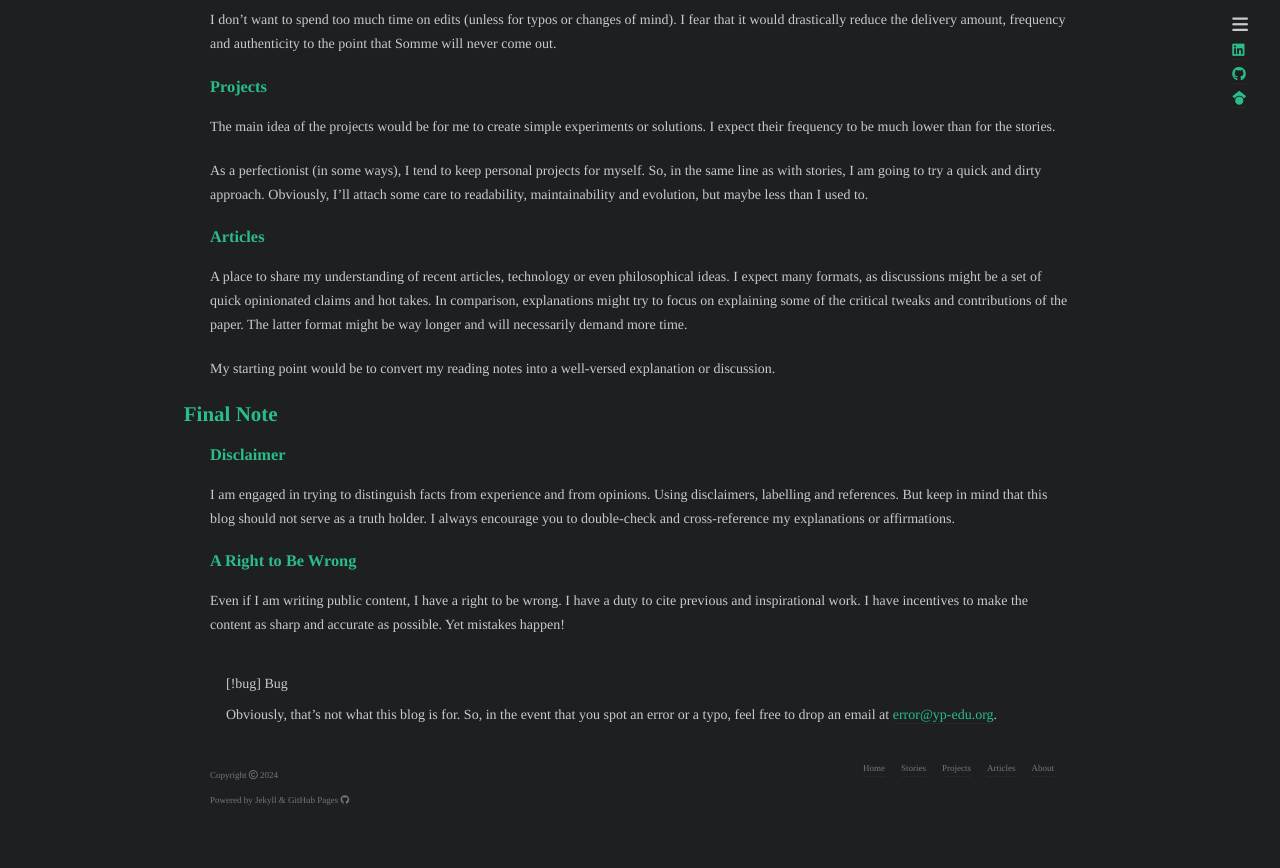
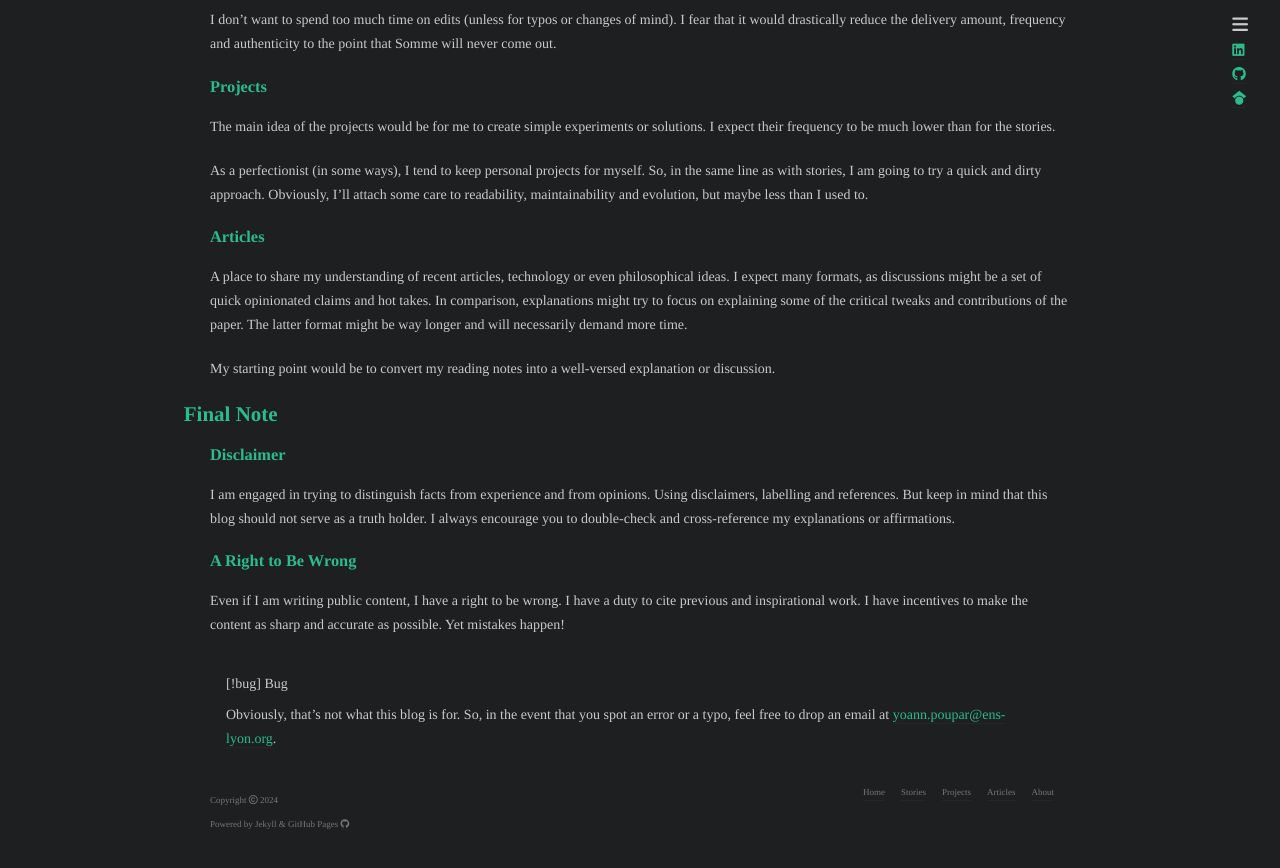
Before and after one commit to yp-edu/yp-edu.github.io, a Jekyll site: the page built from pages/_stories/why-this-blog.md, in a window 1280 px wide and 900 px high, scrolled down 1313 px. Shown: the top 868 px of the window. Built offline with Jekyll 4.4.1, drawn with Linux system fonts in a browser that asks for light colours; nearby versions of some CDN libraries; some web fonts are replaced; Markdown is read by kramdown in place of the engine named in the settings; a style sheet for code colours, icons or effects is not loaded.

Commit message:
email edit

```diff
--- a/pages/_stories/why-this-blog.md
+++ b/pages/_stories/why-this-blog.md
@@ -83,4 +83,4 @@ Even if I am writing public content, I have a right to be wrong. I have a duty t
 
 > [!bug] Bug
 >
->Obviously, that's not what this blog is for. So, in the event that you spot an error or a typo, feel free to drop an email at [error@yp-edu.org](mailto:error@yp-edu.org).
+>Obviously, that's not what this blog is for. So, in the event that you spot an error or a typo, feel free to drop an email at [yoann.poupar@ens-lyon.org](mailto:yoann.poupar@ens-lyon.org).
```
